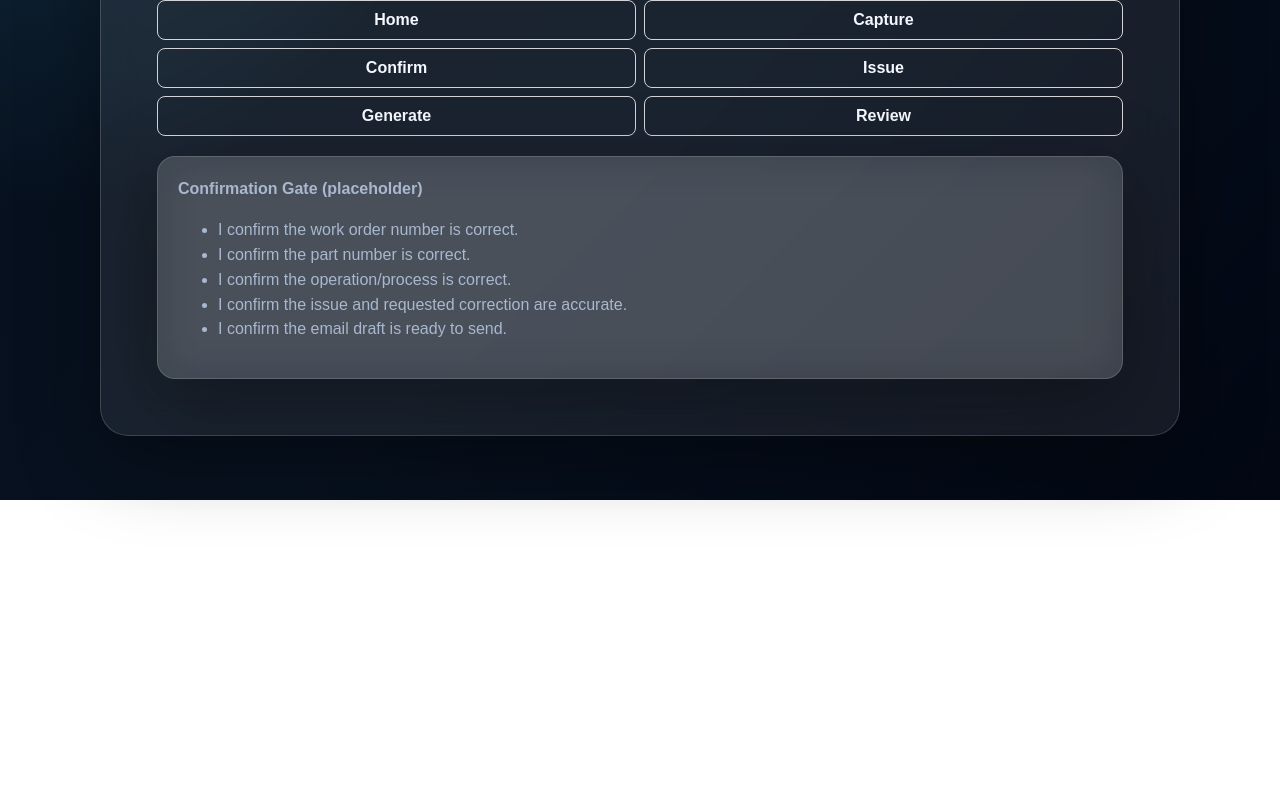
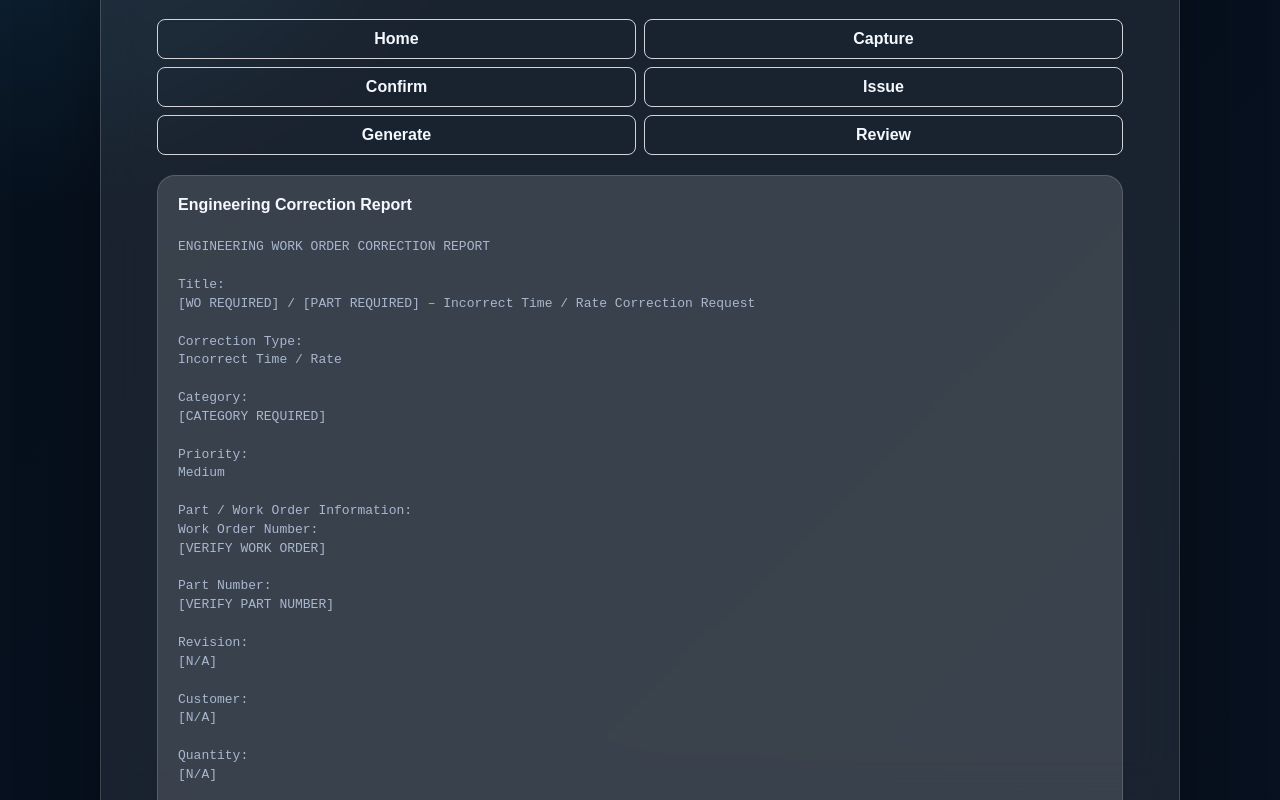
Before and after one commit to kool1160/refab-connect-ai-woc, a Next.js app: page /review in a window 1280 px wide. Shown: the part 300-1100 px from the top of the page. Before the commit the page ends 800 px from the top, so only its background shows below. Built offline with nearby package versions, Linux system fonts and the light colour scheme.

Commit message:
Move generated outputs to review screen flow

```diff
--- a/app/review/page.tsx
+++ b/app/review/page.tsx
@@ -1,10 +1,13 @@
 import { AppShell } from '@/components/layout/AppShell';
-import { ConfirmationGatePlaceholder } from '@/components/woc/ConfirmationGatePlaceholder';
+import { ReviewStatePreview } from '@/components/woc/ReviewStatePreview';
 
 export default function ReviewPage() {
   return (
-    <AppShell title="Review / Copy / Send" description="Placeholder: draft-first review gate before copy or send.">
-      <ConfirmationGatePlaceholder />
+    <AppShell
+      title="Review / Copy / Send"
+      description="Review generated Engineering Correction Report and Engineering Email Draft before copy/send actions."
+    >
+      <ReviewStatePreview />
     </AppShell>
   );
 }
--- /dev/null
+++ b/components/woc/ReviewStatePreview.tsx
@@ -0,0 +1,42 @@
+'use client';
+
+import { generateEmailDraft } from '@/features/woc/emailDraftGenerator';
+import { generateEngineeringReport } from '@/features/woc/reportGenerator';
+import { getGeneratedOutputs, getWocData } from '@/features/woc/state/wocState';
+
+export function ReviewStatePreview() {
+  const cachedOutputs = getGeneratedOutputs();
+
+  const outputs =
+    cachedOutputs?.report && cachedOutputs?.emailDraft
+      ? cachedOutputs
+      : {
+          report: generateEngineeringReport(
+            {
+              ...getWocData(),
+              requestedAction: getWocData().requestedAction || '[ACTION PENDING ENGINEERING REVIEW]',
+            },
+            new Date().toLocaleDateString(),
+          ),
+          emailDraft: generateEmailDraft({
+            ...getWocData(),
+            requestedAction: getWocData().requestedAction || '[ACTION PENDING ENGINEERING REVIEW]',
+          }),
+        };
+
+  return (
+    <section className="capture-card" aria-label="Final review of generated report and email draft">
+      <strong>Engineering Correction Report</strong>
+      <pre className="capture-help-text" style={{ whiteSpace: 'pre-wrap', marginTop: '0.75rem' }}>
+        {outputs.report}
+      </pre>
+
+      <hr style={{ margin: '1rem 0', border: 'none', borderTop: '1px solid var(--line)' }} />
+
+      <strong>Engineering Email Draft</strong>
+      <pre className="capture-help-text" style={{ whiteSpace: 'pre-wrap', marginTop: '0.75rem' }}>
+        {outputs.emailDraft}
+      </pre>
+    </section>
+  );
+}
--- a/features/woc/state/wocState.ts
+++ b/features/woc/state/wocState.ts
@@ -3,10 +3,16 @@ import type { WocData } from '@/features/woc/types';
 
 export type WocWorkflowStep = 'capture' | 'confirm' | 'issue' | 'generate' | 'review';
 
+export type GeneratedOutputs = {
+  report: string;
+  emailDraft: string;
+};
+
 export type WocState = {
   data: WocData;
   currentStep: WocWorkflowStep;
   confirmations: Record<string, boolean>;
+  generatedOutputs: GeneratedOutputs | null;
 };
 
 export const inMemoryWocState: WocState = {
@@ -19,6 +25,7 @@ export const inMemoryWocState: WocState = {
     issueConfirmed: false,
     emailReadyConfirmed: false,
   },
+  generatedOutputs: null,
 };
 
 export function getWocData(): WocData {
@@ -35,3 +42,11 @@ export function setWocDataField(field: keyof WocData, value: string) {
 export function setWocCurrentStep(step: WocWorkflowStep) {
   inMemoryWocState.currentStep = step;
 }
+
+export function setGeneratedOutputs(outputs: GeneratedOutputs) {
+  inMemoryWocState.generatedOutputs = outputs;
+}
+
+export function getGeneratedOutputs() {
+  return inMemoryWocState.generatedOutputs;
+}
```
Also changed, not shown: components/woc/GenerateStatePreview.tsx (+35 -17 lines).
